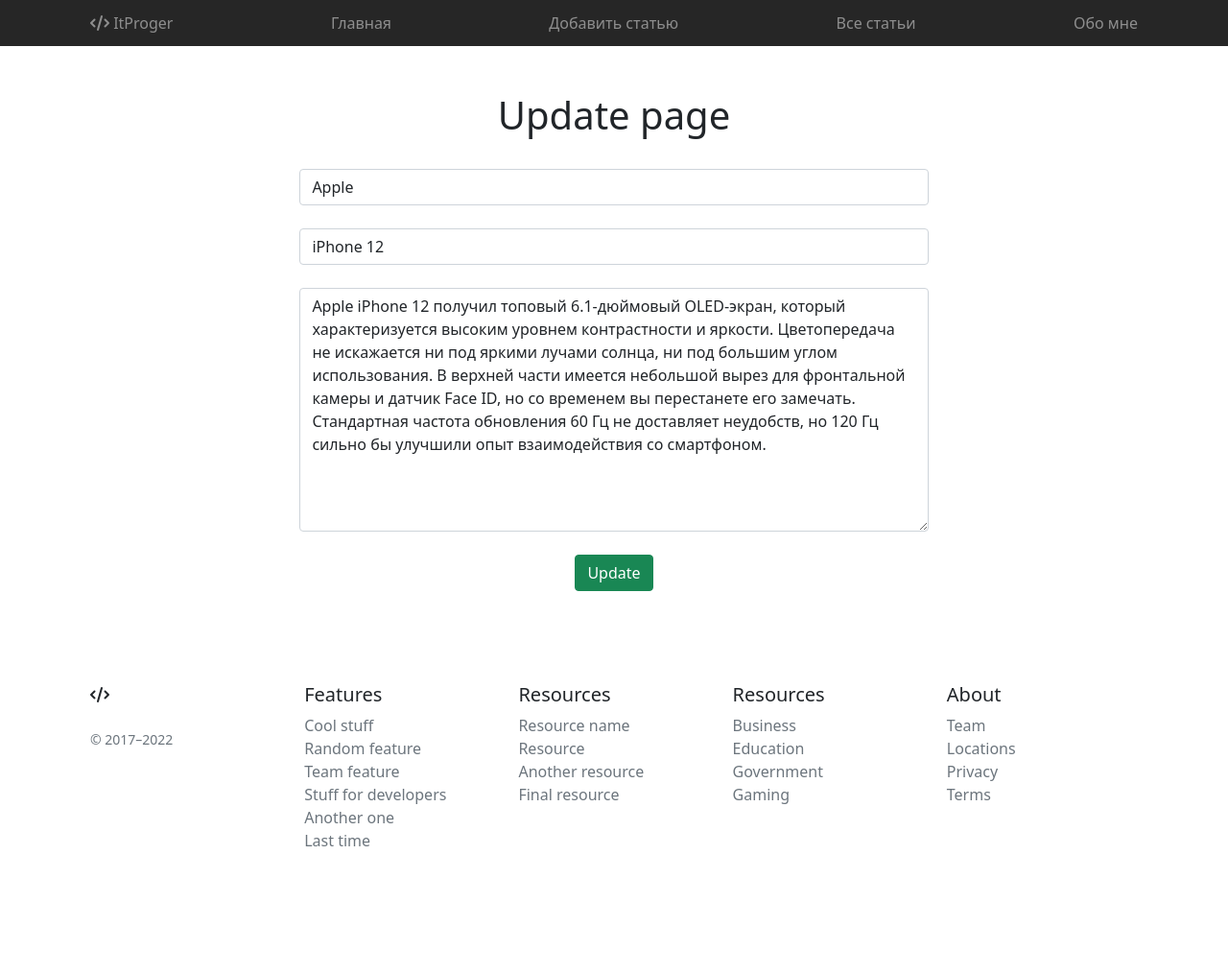
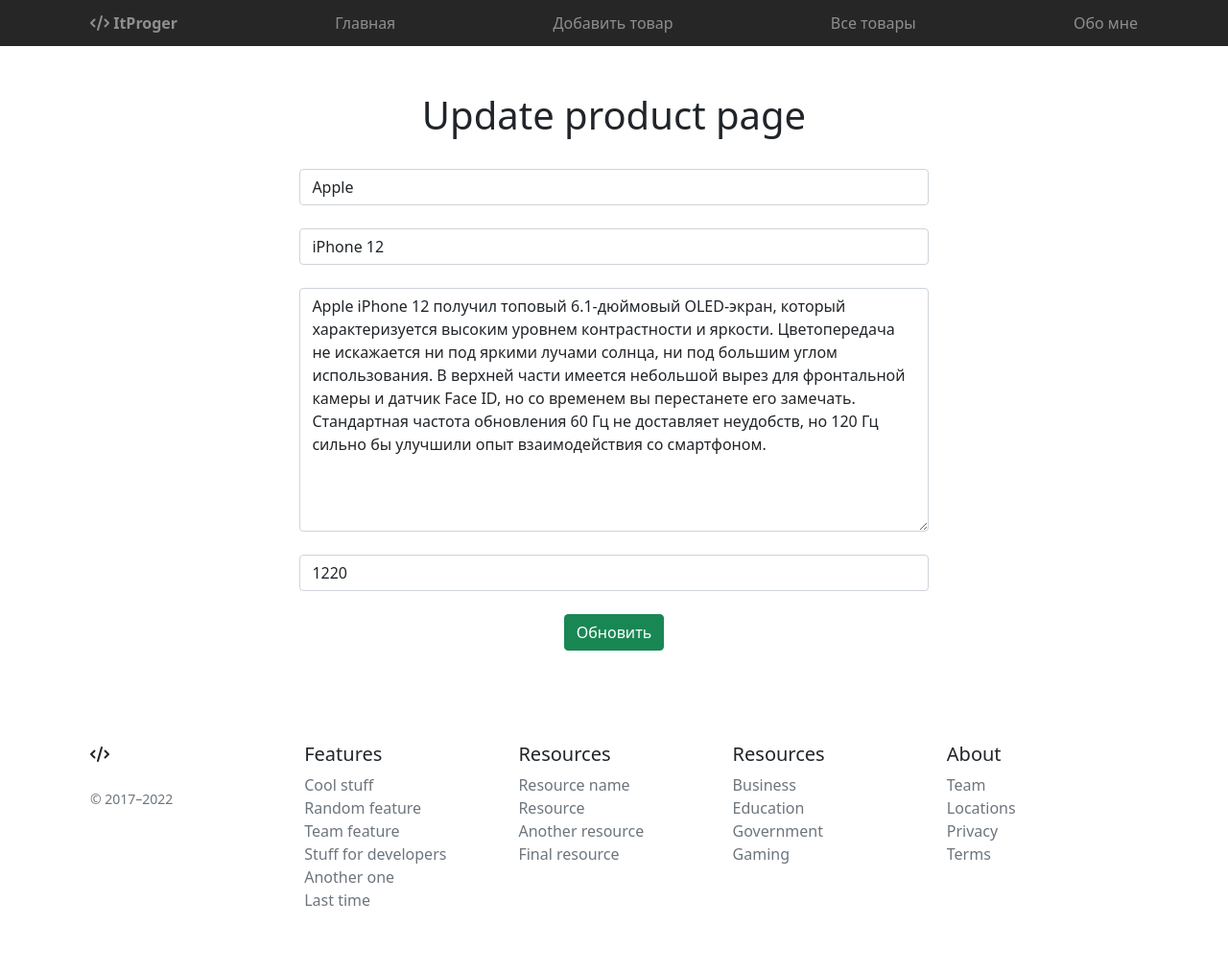
Before and after one commit to sanja081107/site_on_flask, a Flask app: page /update/1 in a window 1280 px wide. Shown: the whole page at 96% size. Before the commit the page ends 882 px from the top, so only its background shows below. Run offline with Flask 2, Linux system fonts and the light colour scheme; data comes from the database, SQL or seed files in the repository; both versions use the stored data as it was after the commit; some libraries are stand-ins or nearby versions.

Commit message:
add pay system

```diff
--- a/app.py
+++ b/app.py
@@ -1,8 +1,9 @@
 from flask import Flask, render_template, url_for, request, redirect
 from flask_sqlalchemy import SQLAlchemy
 from datetime import datetime
+from cloudipsp import Api, Checkout
 
-# -------------------------------------------------------------------
+# DataBases---------------------------------------------------------------
 
 app = Flask(__name__)
 app.config['SQLALCHEMY_DATABASE_URI'] = 'sqlite:///sqlite.db'
@@ -14,16 +15,17 @@ class Article(db.Model):
     title = db.Column(db.String(100), nullable=False)
     intro = db.Column(db.String(300), nullable=False)
     text = db.Column(db.Text, nullable=False)
+    price = db.Column(db.Integer, nullable=False)
     date = db.Column(db.DateTime, default=datetime.utcnow)
 
     def __repr__(self):
         return '<Article %r>' % self.id
 
-# -------------------------------------------------------------------
+# Mixins-------------------------------------------------------------------
 
 menu = [{'title': 'Главная', 'url_name': ''},
-        {'title': 'Добавить статью', 'url_name': 'add_article'},
-        {'title': 'Все статьи', 'url_name': 'all_articles'},
+        {'title': 'Добавить товар', 'url_name': 'product_add'},
+        {'title': 'Все товары', 'url_name': 'products_all'},
         {'title': 'Обо мне', 'url_name': 'about'}]
 
 def get_user_data(**kwargs):
@@ -32,7 +34,7 @@ def get_user_data(**kwargs):
     context['menu'] = menus
     return context
 
-# -------------------------------------------------------------------
+# Functions----------------------------------------------------------------
 
 @app.route(f"/{menu[0]['url_name']}")
 def home():
@@ -41,10 +43,10 @@ def home():
 
 
 @app.route(f"/{menu[1]['url_name']}", methods=['GET', 'POST'])
-def add_article():
+def product_add():
     if request.method == 'POST':
         form = request.form
-        post = Article(title=form['title'], intro=form['intro'], text=form['text'])
+        post = Article(title=form['title'], intro=form['intro'], text=form['text'], price=form['price'])
         try:
             db.session.add(post)
             db.session.commit()
@@ -53,47 +55,43 @@ def add_article():
         except:
             return 'Error'
 
-    context = get_user_data(title='Add', body='Add article page')
-    return render_template('add_article.html', context=context)
+    context = get_user_data(title='Add product', body='Add product page')
+    return render_template('product_add.html', context=context)
 
 @app.route(f"/{menu[2]['url_name']}")
-def all_articles():
+def products_all():
     posts = Article.query.order_by(Article.date.desc()).all()
-    context = get_user_data(title='All', body='All articles page')
+    context = get_user_data(title='All products', body='All products page')
     context['posts'] = posts
-    return render_template('posts.html', context=context)
+    return render_template('products_all.html', context=context)
 
 @app.route(f"/{menu[2]['url_name']}/<int:pk>")
-def post_detail(pk):
+def product_detail(pk):
     posts = Article.query.get(pk)
     context = get_user_data(title='Detail', body='Detail page')
     context['post'] = posts
-    return render_template('post_detail.html', context=context)
-
-@app.route(f"/{menu[3]['url_name']}")
-def about():
-    context = get_user_data(title='About', body='About page')
-    return render_template('about.html', context=context)
+    return render_template('product_detail.html', context=context)
 
 @app.route(f"/update/<int:id>", methods=['GET', 'POST'])
-def post_update(id):
-    context = get_user_data(title='Update', body='Update page')
+def product_update(id):
+    context = get_user_data(title='Update product', body='Update product page')
     post = Article.query.get(id)
     context['post'] = post
     if request.method == 'POST':
         post.title = request.form['title']
         post.intro = request.form['intro']
         post.text = request.form['text']
+        post.price = request.form['price']
         try:
             db.session.commit()
             return redirect(f"/{menu[2]['url_name']}/{id}")
         except:
             return 'Error update'
 
-    return render_template('post_update.html', context=context)
+    return render_template('product_update.html', context=context)
 
 @app.route(f"/delete/<int:id>")
-def post_delete(id):
+def product_delete(id):
     context = get_user_data(title='Delete', body='Delete page')
     post = Article.query.get_or_404(id)
     try:
@@ -103,6 +101,25 @@ def post_delete(id):
     except:
         return 'Error delete'
 
+@app.route(f"/product_buy/<int:id>")
+def product_bye(id):
+    post = Article.query.get(id)
+    api = Api(merchant_id=1396424,
+              secret_key='test')
+    checkout = Checkout(api=api)
+    data = {
+        "currency": "USD",
+        "amount": post.price*100
+    }
+    url = checkout.url(data).get('checkout_url')
+    return redirect(url)
+
+@app.route(f"/{menu[3]['url_name']}")
+def about():
+    context = get_user_data(title='About', body='About page')
+    return render_template('about.html', context=context)
+
+
 # -------------------------------------------------------------------
 
 if __name__ == '__main__':
--- a/static/css/style.css
+++ b/static/css/style.css
@@ -12,3 +12,9 @@ a {
     margin-left: 20%;
     width: 60%;
 }
+.text {
+    text-align: justify;
+}
+span {
+    font-weight: bold;
+}
--- a/templates/index.html
+++ b/templates/index.html
@@ -10,7 +10,7 @@
         <div class="col-md-5 p-lg-5 mx-auto my-5">
           <h1 class="display-4 fw-normal">Punny headline</h1>
           <p class="lead fw-normal">And an even wittier subheading to boot. Jumpstart your marketing efforts with this example based on Apple’s marketing pages.</p>
-          <a class="btn btn-outline-secondary" href="/{{ context.menu[1].url_name }}">Create article</a>
+          <a class="btn btn-outline-secondary" href="/{{ context.menu[1].url_name }}">Create product</a>
         </div>
         <div class="product-device shadow-sm d-none d-md-block"></div>
     <div class="product-device product-device-2 shadow-sm d-none d-md-block"></div>
--- a/templates/post_update.html
+++ /dev/null
@@ -1,17 +0,0 @@
-{% extends 'base.html' %}
-
-{% block title %}
-    {{ context.title }}
-{% endblock %}
-
-{% block body %}
-    <h1>{{ context.body }}</h1><br>
-    <div class="add_post">
-    <form method="post">
-        <input class="form-control" type="text" name="title" value="{{ context.post.title }}" placeholder="Input title"><br>
-        <input class="form-control" type="text" name="intro" value="{{ context.post.intro }}" placeholder="Input intro"><br>
-        <textarea name="text" class="form-control" cols="30" rows="10" placeholder="Input text">{{ context.post.text }}</textarea><br>
-        <button class="btn btn-success" type="submit">Update</button>
-    </form>
-    </div>
-{% endblock %}
--- /dev/null
+++ b/templates/product_update.html
@@ -0,0 +1,18 @@
+{% extends 'base.html' %}
+
+{% block title %}
+    {{ context.title }}
+{% endblock %}
+
+{% block body %}
+    <h1>{{ context.body }}</h1><br>
+    <div class="add_post">
+    <form method="post">
+        <input class="form-control" type="text" name="title" value="{{ context.post.title }}" placeholder="Input title"><br>
+        <input class="form-control" type="text" name="intro" value="{{ context.post.intro }}" placeholder="Input specifications"><br>
+        <textarea name="text" class="form-control" cols="30" rows="10" placeholder="Input full description">{{ context.post.text }}</textarea><br>
+        <input class="form-control" type="text" name="price" value="{{ context.post.price }}" placeholder="Input price: $"><br>
+        <button class="btn btn-success" type="submit">Обновить</button>
+    </form>
+    </div>
+{% endblock %}
```
Also changed, not shown: templates/add_article.html (deleted, +0 -17 lines), templates/post_detail.html (deleted, +0 -20 lines), templates/posts.html (deleted, +0 -19 lines), templates/product_add.html (added, +18 -0 lines), templates/product_detail.html (added, +23 -0 lines), templates/products_all.html (added, +28 -0 lines), sqlite.db.
